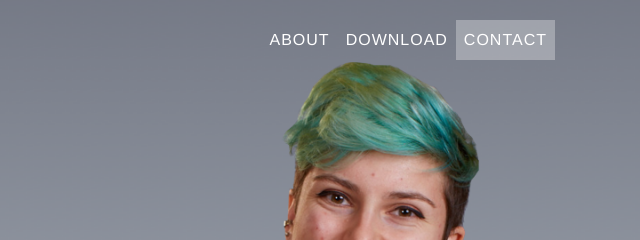
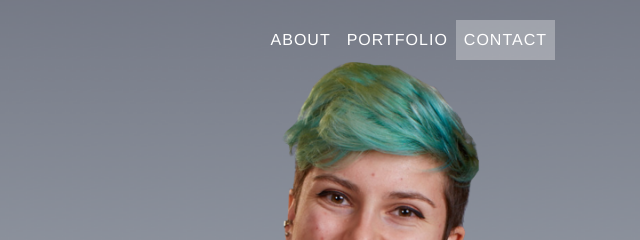
Before and after one commit to elisebiette/elisebiette.github.io, a website with bundled scripts: page index.html in a window 1280 px wide. Shown: the top 240 px of the page, 640-1280 px from the left. Built offline with nearby package versions, Linux system fonts and the light colour scheme; files whose address does not match are found by name.

Commit message:
Changed downloads to portfolio section

```diff
--- a/index.html
+++ b/index.html
@@ -39,7 +39,7 @@
               <a class="nav-link js-scroll-trigger" href="#about">About</a>
             </li>
             <li class="nav-item">
-              <a class="nav-link js-scroll-trigger" href="#download">Download</a>
+              <a class="nav-link js-scroll-trigger" href="#download">Portfolio</a>
             </li>
             <li class="nav-item">
               <a class="nav-link js-scroll-trigger" href="#contact">Contact</a>
```
